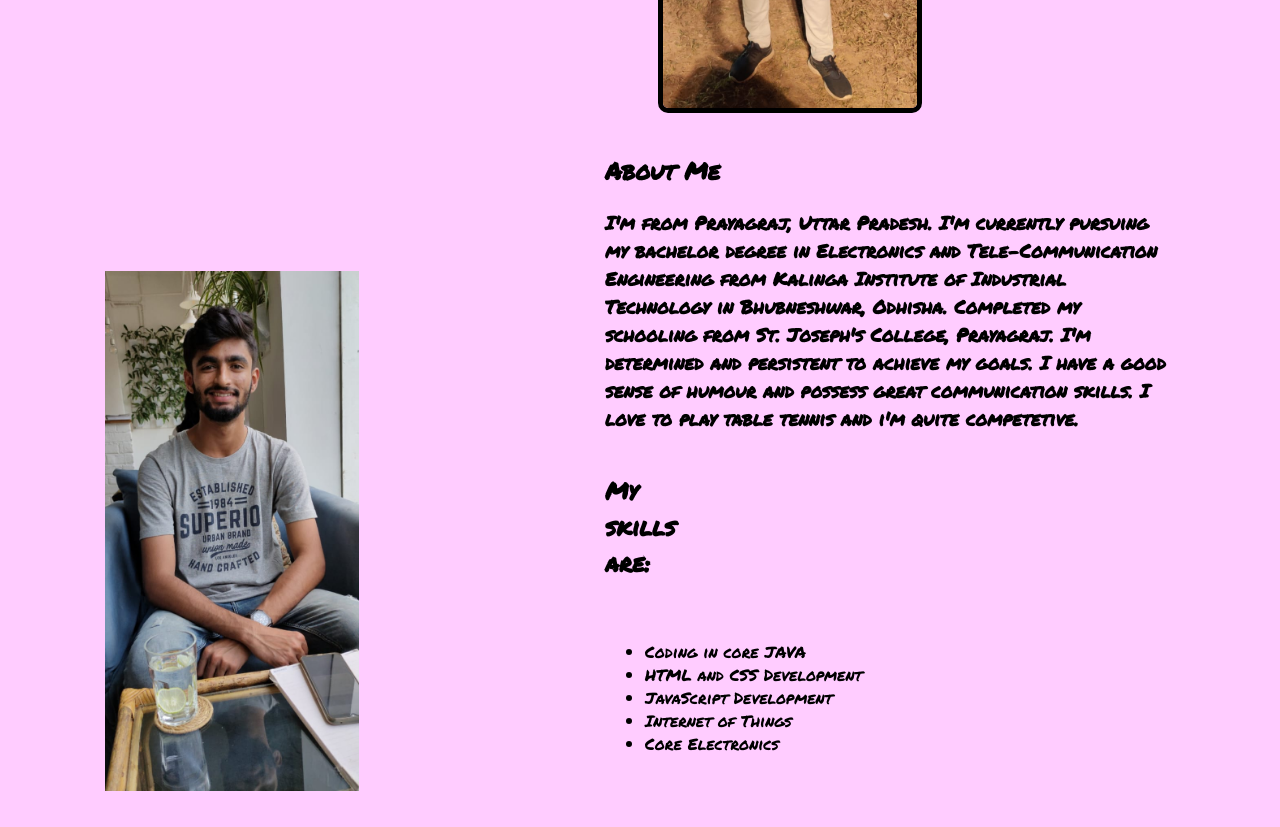
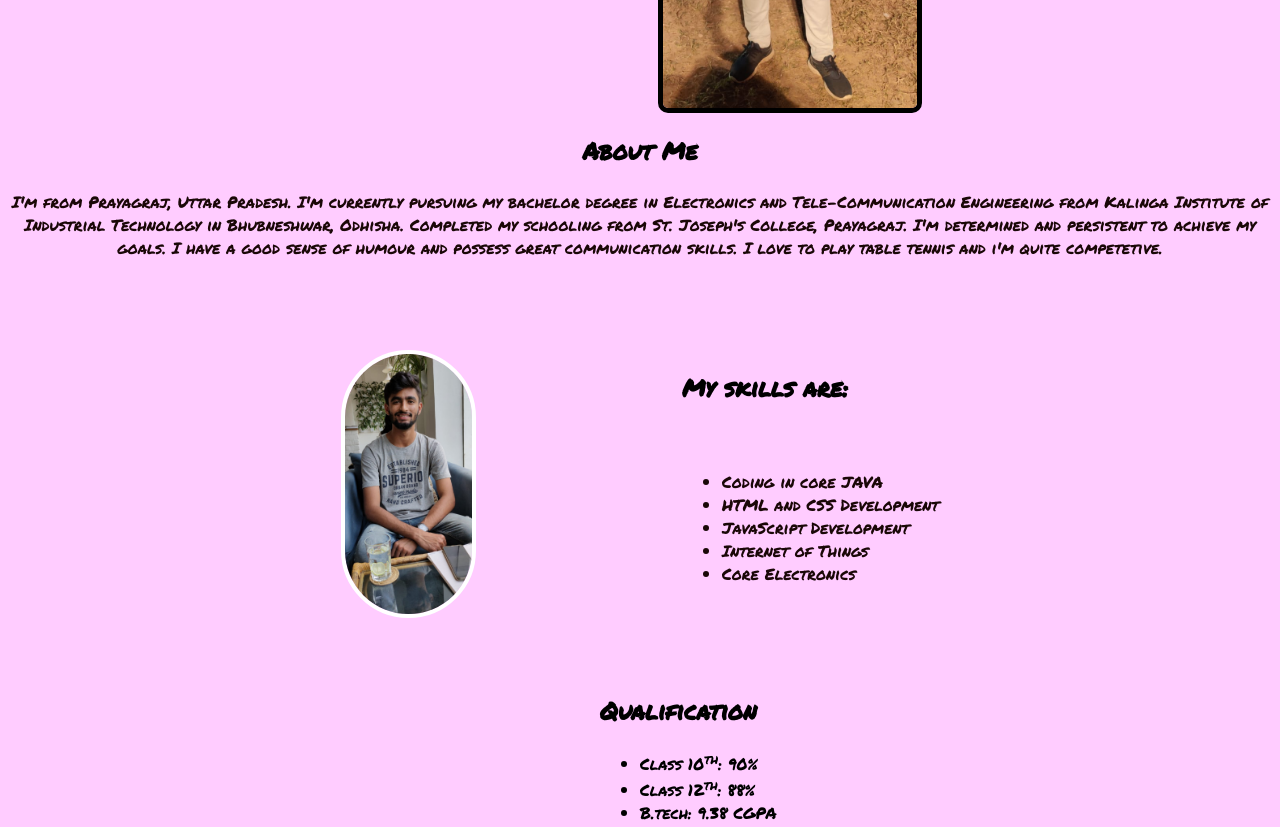
Before and after one commit to abhijeetdey361/portfolio, a plain HTML site: page index.html in a window 1280 px wide. Shown: the part 500-1327 px from the top of the page. Drawn offline with nearby package versions, Linux system fonts and the light colour scheme.

Commit message:
Portfolio res updated 2

```diff
--- a/index.html
+++ b/index.html
@@ -46,33 +46,32 @@
 
         <!-- TODO: Introduce a Education section here and the button in nav tag -->
         <section id="aboutme" class="main-section">
-        <h1>About Me</h1>
+
         <div id="about-me-center">
-            <div class="right-align">
-                <h3><p>I'm from Prayagraj, Uttar Pradesh.
+            <h1>About Me</h1>
+                <h4>I'm from Prayagraj, Uttar Pradesh.
                        I'm currently pursuing my bachelor degree
                        in Electronics and Tele-Communication Engineering from Kalinga Institute of
                        Industrial Technology in Bhubneshwar, Odhisha.
                        Completed my schooling from St. Joseph's College, Prayagraj.
                        I'm determined and persistent to achieve my goals.
                        I have a good sense of humour and possess great communication skills.
-                       I love to play table tennis and i'm quite competetive.
-
-               </p>
-               <p><h2>My skills are:</h2>
+                       I love to play table tennis and i'm quite competetive. </h4>
+                       <br><br> <br>
+        <div class="left-align">
+                 <img id="photo" src="./image/WhatsApp Image 2020-10-31 at 12.12.29.jpeg">
+         </div>
+        <div class="right-align">
+               <h1>My skills are:</h1>
                 <br>
-                   <ul>
+                   <h4><ul>
                        <li>Coding in core JAVA</li>
                        <li>HTML and CSS Development</li>
                        <li>JavaScript Development</li>
                        <li>Internet of Things</li>
                        <li>Core Electronics</li>
                     </ul>
-              </p>
-            </h3>
-            </div>
-            <div class="left-align">
-                <img id="photo" src="./image/WhatsApp Image 2020-10-31 at 12.12.29.jpeg">
+            </h4>
             </div>
 
         </div>
--- a/style.css
+++ b/style.css
@@ -37,34 +37,38 @@ body {
    border-radius: 10px;
 
 }
-#aboutme h1{
-  padding-top: 20px;
-  text-align: left;
-  padding-left: 600px;
+#aboutme h4{
+  font-weight: 100;
+  color: rgb(26, 7, 7);
+}
+#about-me-center{
+  text-align: center;
+}
+.left-align{
+  vertical-align: top;
+  text-align: right;
+  display: inline;
+  padding-right: 100px;
+}
+.left-align img{
 
-}
-#aboutme h2{
-  padding-top: 20px;
-  /* text-align: left; */
-  padding-right: 620px;
-
+  margin-left: 100px;
+  width: 10%;
+  display: inline-block;
+  /* margin-top: -500px; */
+  /* margin-bottom: 10px; */
+  border: 4px solid white;
+  border-radius: 100px;
 }
 .right-align{
+  vertical-align: top;
   text-align: left;
   padding-right: 100px;
-  display: block;
-  padding-left: 600px;
+  display: inline-block;
+  padding-left: 100px;
 }
 
-.left-align img{
-  padding-left: 100px;
-  width: 20%;
-  height: 10%;
-  display: block;
-  margin-top: -500px;
-  padding-bottom: 10px;
 
-}
 #education{
 
   padding-left: 600px;
```
